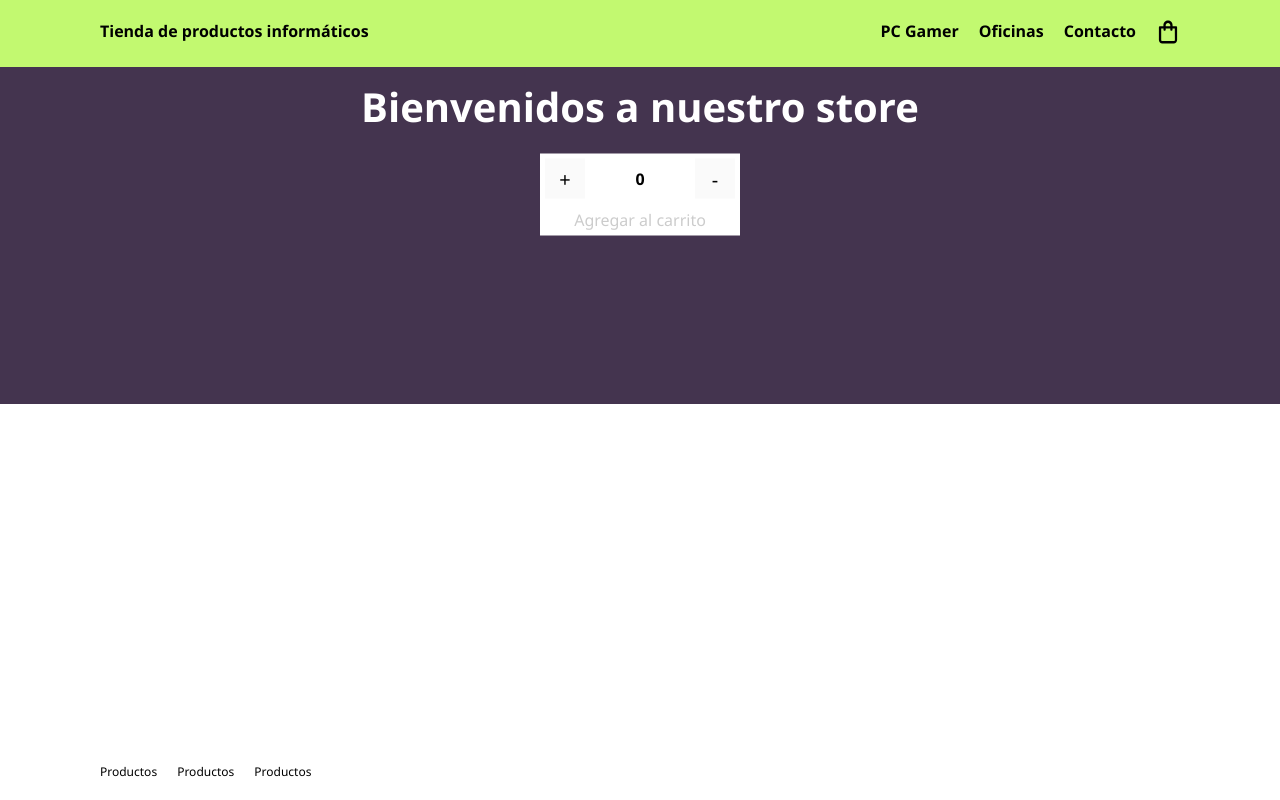
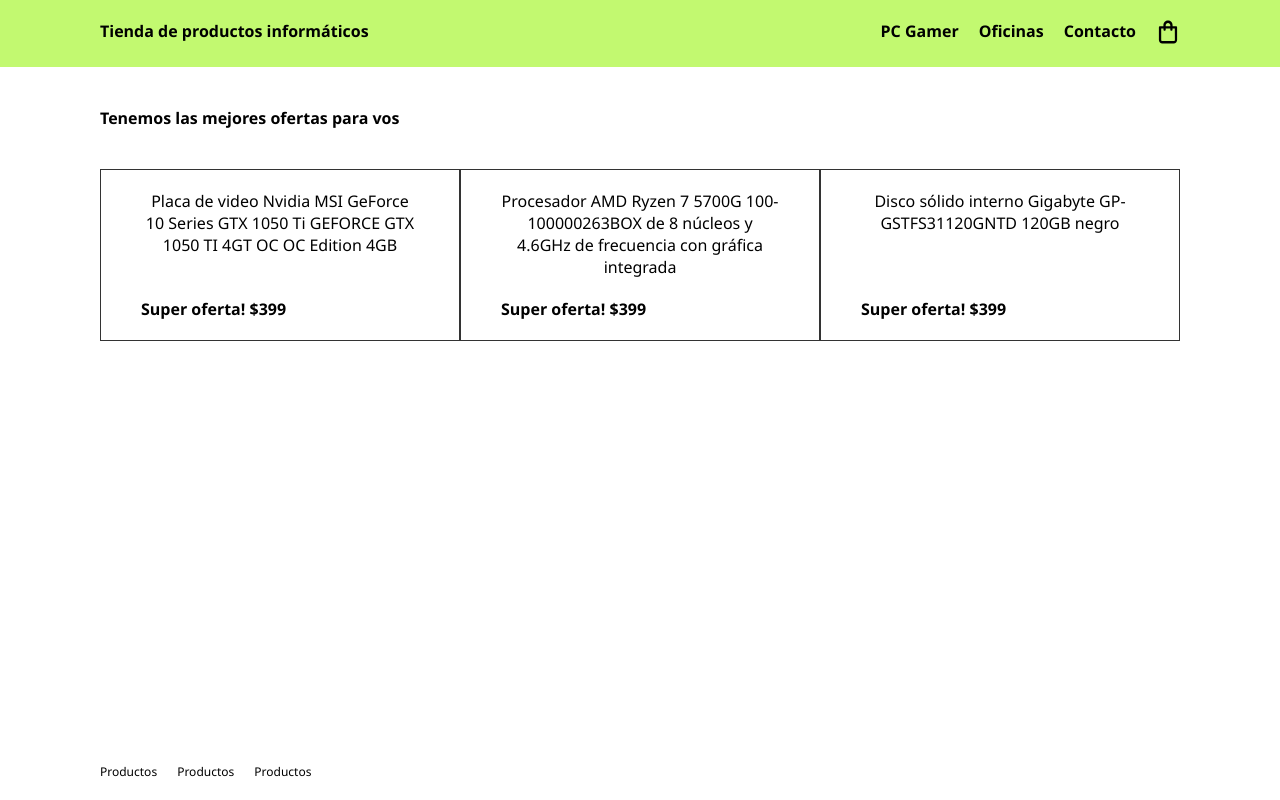
Before and after one commit to yikifp/ecommerce-4elementos, a React (Create React App) app: page / in a window 1280 px wide. Built offline with nearby package versions, Linux system fonts and the light colour scheme.

Commit message:
Desafio clase 6

```diff
--- /dev/null
+++ b/src/components/Item.jsx
@@ -0,0 +1,18 @@
+
+const Item = ({id, name, price}) => {
+
+  return (
+    <li className="item-wrapper">
+      <button className="item-link">
+        <p>{name}</p>
+        <h4 className="price">
+          <span>Super oferta! </span>
+          <span>${price}</span>
+        </h4>
+      </button>
+    </li>
+    )
+}
+
+
+export default Item;
--- /dev/null
+++ b/src/components/ItemList.jsx
@@ -0,0 +1,43 @@
+import { useState, useEffect } from 'react';
+import PropTypes from 'prop-types';
+import Item from './Item';
+import {ReactComponent as LoaderIcon} from '../assets/svg/loader.svg';
+
+const ItemList = ({list}) => {
+
+    const [products, setProducts] = useState([]);
+    const [loading, setLoading] = useState(true);
+
+
+    useEffect(()=> {
+        setTimeout(() => {
+            setProducts(list);
+            setLoading(false);
+        },2000)
+    })
+
+    return (
+    <>
+        {loading ? <LoaderIcon /> :
+        <ul className="list-wrapper">
+            {products.map((item, index) => <Item key={index} name={item.name} price={item.price} />)}
+        </ul>
+        }
+    </>
+    )
+}
+
+
+ItemList.propTypes = {
+    // An array of objects taking on a particular shape
+    list: PropTypes.arrayOf(
+      PropTypes.shape({
+      id: PropTypes.string.isRequired,
+      name: PropTypes.string.isRequired,
+      price: PropTypes.number.isRequired
+    }).isRequired
+    ).isRequired
+
+  }
+
+export default ItemList;
--- a/src/components/ItemListContainer.jsx
+++ b/src/components/ItemListContainer.jsx
@@ -1,13 +1,15 @@
-import ItemCounter from "./ItemCount";
+import ItemList from './ItemList';
+import products from '../data/products.json';
 
-const ItemListContainer = ({greetings}) => {
+const ItemListContainer = () => {
 
     return (
-        <div className="item-list-container">
-            <p>{greetings}</p>
-            <ItemCounter onAdd={() => console.log('agregado al carrito')} />
+        <div className="item-list-container content-wrapper">
+            <h2 className="title">Tenemos las mejores ofertas para vos</h2>
+            <ItemList list={products} />
         </div>
     )
 }
 
+
 export default ItemListContainer;
--- /dev/null
+++ b/src/data/products.json
@@ -0,0 +1,17 @@
+[
+    {
+        "id": "1",
+        "name": "Placa de video Nvidia MSI GeForce 10 Series GTX 1050 Ti GEFORCE GTX 1050 TI 4GT OC OC Edition 4GB",
+        "price": 399
+    },
+    {
+        "id": "2",
+        "name": "Procesador AMD Ryzen 7 5700G 100-100000263BOX de 8 núcleos y 4.6GHz de frecuencia con gráfica integrada",
+        "price": 399
+    },
+    {
+        "id": "3",
+        "name": "Disco sólido interno Gigabyte GP-GSTFS31120GNTD 120GB negro",
+        "price": 399
+    }
+]
--- a/src/styles/_global.scss
+++ b/src/styles/_global.scss
@@ -32,6 +32,15 @@
     font-size: 1.6rem;
   }
 
+  ul {
+    margin: 0;
+    padding: 0;
+
+    li {
+      list-style: none;
+    }
+  }
+
   button, input[type="submit"], input[type="reset"] {
     background: none;
     color: inherit;
--- a/src/styles/_main.scss
+++ b/src/styles/_main.scss
@@ -1,23 +1,49 @@
 .main {
-    background: $violetColor;;
 
-    .container {
+    margin-top: 40px;
+
+    .item-list-container {
+        position: relative;
+        margin-top: 40px;
         display: grid;
-        align-items: center;
-        height: 337px;
-        overflow: hidden;
+        .title {
+            margin-bottom: 40px;
+        }
 
+        [data-name="loader"] {
+            width: 40px;
+            height: 40px;
+            color: $purpleColor;
+            justify-self: center;
+        }
     }
 
-    .item-list-container {
-        transform: translateY(-50%);
-        display: grid;
-        place-items: center;
-        p {
-            font-size: 4rem;
-            color: white;
-            font-weight: bold;
-            margin-bottom: 20px;
+    .list-wrapper {
+        display: flex;
+
+        .item-wrapper {
+            width: 100%;
+            padding: 20px 40px;
+            border: 1px solid #333;
+
+            .item-link {
+                display:flex;
+                flex-direction: column;
+                width: 100%;
+                height: 100%;
+
+                &:hover {
+                    color: $purpleColor;
+                }
+            }
+
+            .price {
+                padding-top: 20px;
+                margin-top: auto;
+                margin-bottom: 0;
+                font-weight: 700;
+
+            }
         }
     }
 }
```
Also changed, not shown: src/assets/svg/loader.svg (added).
